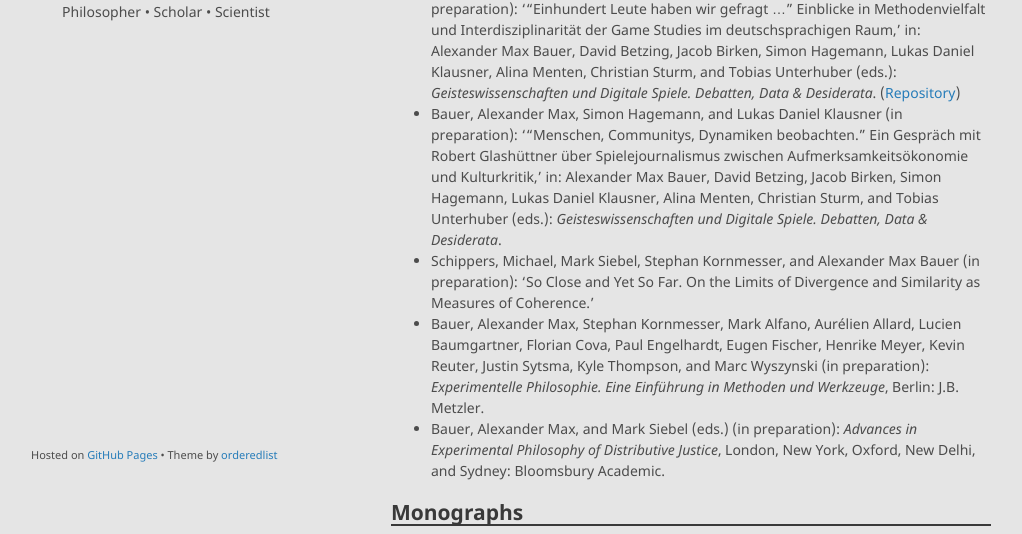
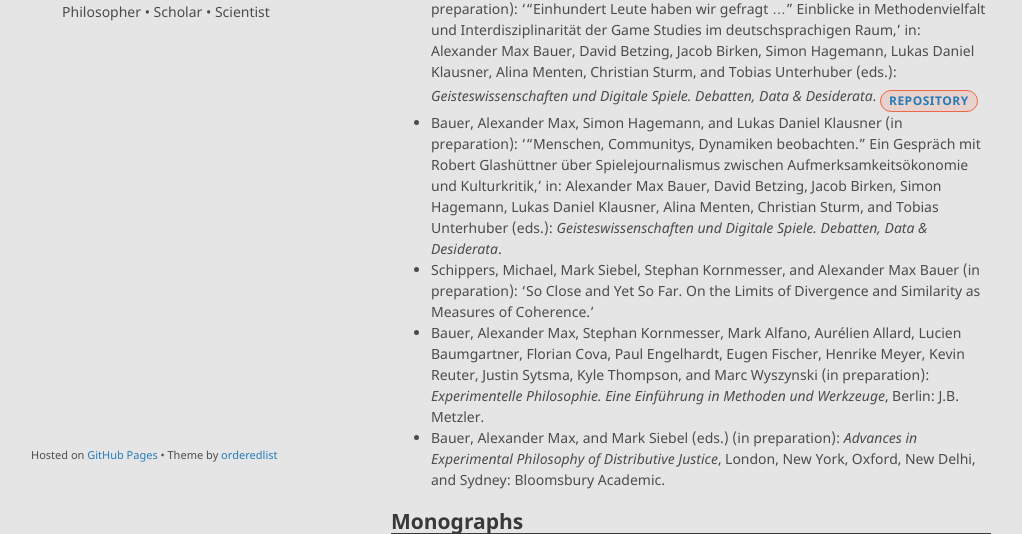
Before and after one commit to alephmembeth/alephmembeth.github.io, a Jekyll site: the page built from publications.md, in a window 1280 px wide and 900 px high, cut to the strip 366-900 px from the top of the window. Shown: the whole strip, without its empty margins (129-1151 px from the left). Built offline with Jekyll 4.4.1, drawn with Linux system fonts in a browser that asks for light colours; our own code applies the rules of GitHub Pages for plain Markdown files.

Commit message:
Update publications.md

```diff
--- a/publications.md
+++ b/publications.md
@@ -7,7 +7,7 @@ layout: default
 ## Publications in Preparation or Under Review
 + Wilke, Jessica, Alexander Max Bauer, Yohita Shraddha Bandaru, Jamie Gahtan, and Neele Bäker (resubmitted to _Current Research in Ecological and Social Psychology_): ‘Who Deserves What – and Why? A Systematic Review and Meta-Analysis on Distributive Justice Preferences and Low Socioeconomic Backgrounds in Children and Adolescents.’
 + Gahtan, Jamie, Alexander Max Bauer, Neele Bäker, Jule Eilts, and Jessica Wilke (submitted to _Current Psychology_): ‘Moral Self and Socioeconomic Profiles in Middle Childhood. Examining the Links to Self-Esteem, Prosocial Behavior, and Aggressive Behavior in a Cluster-Analytic Study.’
-+ Bauer, Alexander Max, Lukas Daniel Klausner, and Tobias Unterhuber (in preparation): ‘“Einhundert Leute haben wir gefragt …” Einblicke in Methodenvielfalt und Interdisziplinarität der Game Studies im deutschsprachigen Raum,’ in: Alexander Max Bauer, David Betzing, Jacob Birken, Simon Hagemann, Lukas Daniel Klausner, Alina Menten, Christian Sturm, and Tobias Unterhuber (eds.): _Geisteswissenschaften und Digitale Spiele. Debatten, Data & Desiderata_. ([Repository](https://github.com/alephmembeth/survey-game-studies-2025))
++ Bauer, Alexander Max, Lukas Daniel Klausner, and Tobias Unterhuber (in preparation): ‘“Einhundert Leute haben wir gefragt …” Einblicke in Methodenvielfalt und Interdisziplinarität der Game Studies im deutschsprachigen Raum,’ in: Alexander Max Bauer, David Betzing, Jacob Birken, Simon Hagemann, Lukas Daniel Klausner, Alina Menten, Christian Sturm, and Tobias Unterhuber (eds.): _Geisteswissenschaften und Digitale Spiele. Debatten, Data & Desiderata_. <span class="pub-label color-1">[Repository](https://github.com/alephmembeth/survey-game-studies-2025)</span>
 + Bauer, Alexander Max, Simon Hagemann, and Lukas Daniel Klausner (in preparation): ‘“Menschen, Communitys, Dynamiken beobachten.” Ein Gespräch mit Robert Glashüttner über Spielejournalismus zwischen Aufmerksamkeitsökonomie und Kulturkritik,’ in: Alexander Max Bauer, David Betzing, Jacob Birken, Simon Hagemann, Lukas Daniel Klausner, Alina Menten, Christian Sturm, and Tobias Unterhuber (eds.): _Geisteswissenschaften und Digitale Spiele. Debatten, Data & Desiderata_.
 + Schippers, Michael, Mark Siebel, Stephan Kornmesser, and Alexander Max Bauer (in preparation): ‘So Close and Yet So Far. On the Limits of Divergence and Similarity as Measures of Coherence.’
 + Bauer, Alexander Max, Stephan Kornmesser, Mark Alfano, Aurélien Allard, Lucien Baumgartner, Florian Cova, Paul Engelhardt, Eugen Fischer, Henrike Meyer, Kevin Reuter, Justin Sytsma, Kyle Thompson, and Marc Wyszynski (in preparation): _Experimentelle Philosophie. Eine Einführung in Methoden und Werkzeuge_, Berlin: J.B. Metzler.
```
